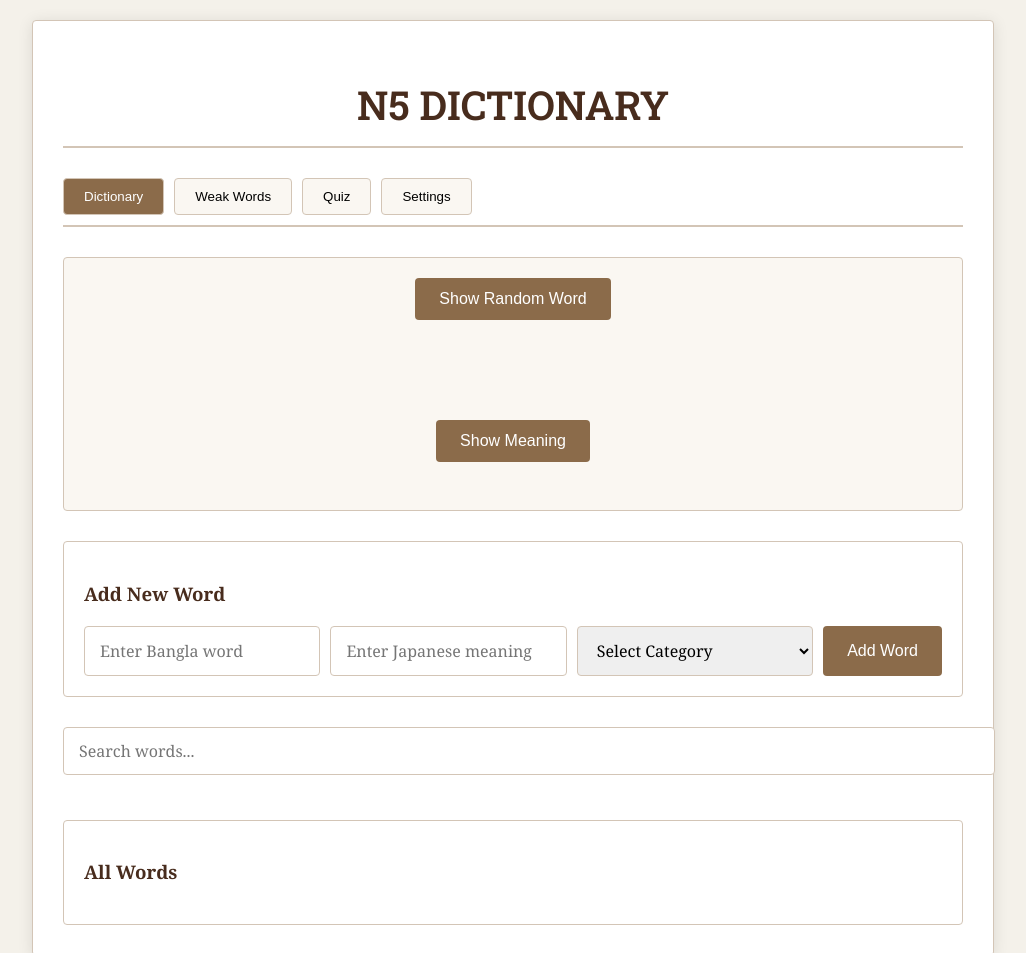
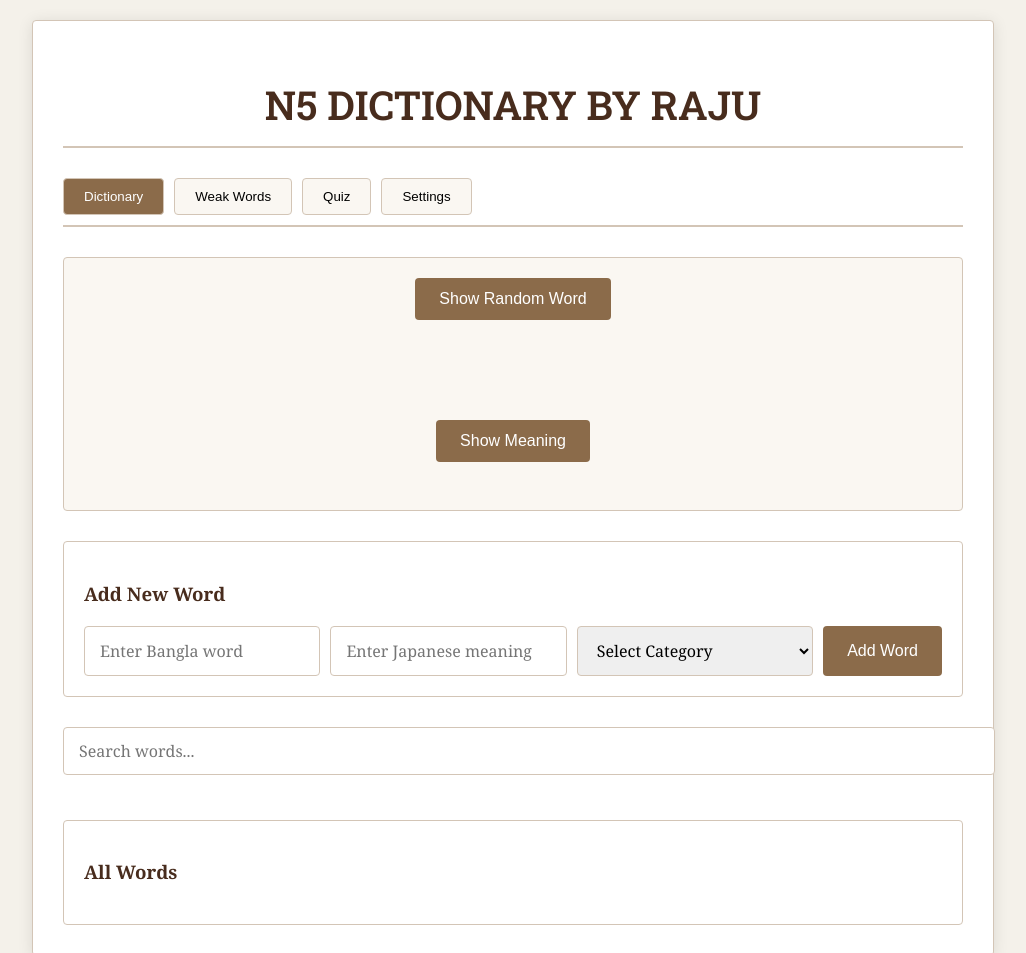
Before and after one commit to Raju630/Raju-Ahmed, a plain HTML site: page index.html in a window 1280 px wide. Shown: the top 953 px of the page, without its empty margins (127-1153 px from the left). Drawn offline with Linux system fonts and the light colour scheme.

Commit message:
Update index.html

```diff
--- a/index.html
+++ b/index.html
@@ -6,7 +6,7 @@
 </head>
 <body>
     <div class="container">
-        <h1>N5 DICTIONARY</h1>
+        <h1>N5 DICTIONARY BY RAJU</h1>
 
         <!-- Navigation Tabs -->
         <div class="nav-tabs">
```
